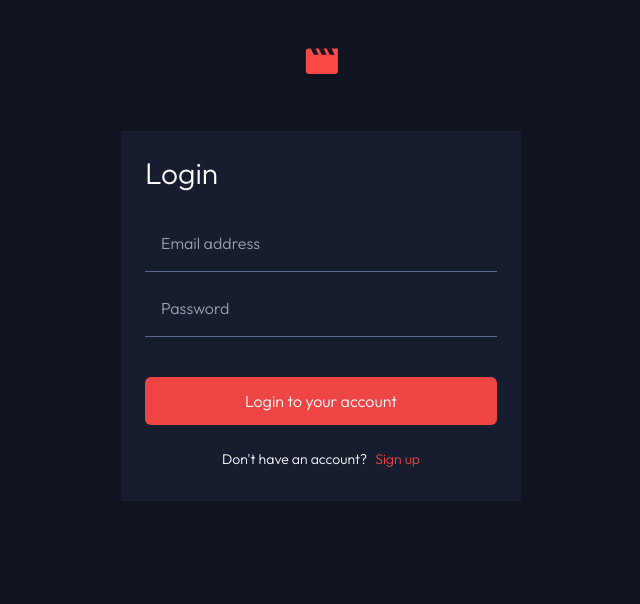
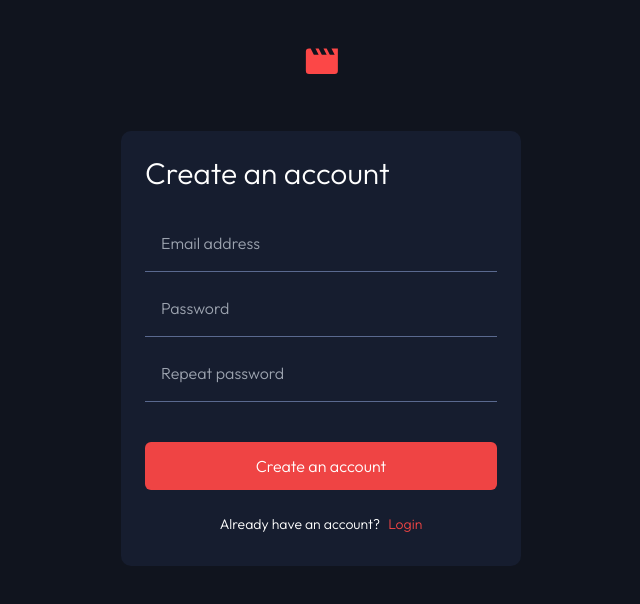
Before and after one commit to WhereIsPumpkin/movieappFront, a React (Vite) app: page /register in a window 1280 px wide. Shown: the top 604 px of the page, without its empty margins (319-959 px from the left). Built offline with nearby package versions, Linux system fonts and the light colour scheme.

Commit message:
feat: Add Register component with email and password fields and routing between Login and Register

```diff
--- a/package.json
+++ b/package.json
@@ -11,7 +11,8 @@
   },
   "dependencies": {
     "react": "^18.2.0",
-    "react-dom": "^18.2.0"
+    "react-dom": "^18.2.0",
+    "react-router-dom": "^6.11.1"
   },
   "devDependencies": {
     "@types/react": "^18.0.28",
--- a/src/App.tsx
+++ b/src/App.tsx
@@ -1,13 +1,16 @@
-import './App.css'
-import Login from './components/Login'
+import Login from './pages/Login'
+import Register from './pages/Register'
+import { Route, Routes, Navigate } from "react-router-dom";
 
 function App() {
-
-
   return (
     <div className='bg-darkblue h-screen flex items-center px-6 py-12 flex-col font-outfit font-light gap-14'>
-      <Login />
-    </ div>
+      <Routes>
+        <Route path="/" element={<Navigate to="/login" />} />
+        <Route path="/login" element={<Login />} />
+        <Route path="/register" element={<Register />} />
+      </Routes>
+    </div>
   )
 }
 
--- a/src/main.tsx
+++ b/src/main.tsx
@@ -1,10 +1,13 @@
 import React from 'react'
 import ReactDOM from 'react-dom/client'
 import App from './App.tsx'
+import { BrowserRouter } from 'react-router-dom'
 import './index.css'
 
 ReactDOM.createRoot(document.getElementById('root') as HTMLElement).render(
   <React.StrictMode>
-    <App />
-  </React.StrictMode>,
+    <BrowserRouter>
+      <App />
+    </BrowserRouter>
+  </React.StrictMode>
 )
--- a/src/components/Login.tsx
+++ b/src/pages/Login.tsx
@@ -1,4 +1,5 @@
 import logo from "../assets/logo.svg";
+import { Link } from "react-router-dom";
 
 const Login = () => {
 
@@ -6,7 +7,7 @@ const Login = () => {
   return (
     <>
       <img src={logo} alt="logo" />
-      <div className="max-w-custom max-h-custom bg-semidarkblue w-full px-6 pt-6 pb-8">
+      <div className="max-w-custom max-h-custom bg-semidarkblue w-full px-6 pt-6 pb-8 rounded-[10px]">
         <h1 className="text-white text-3xl">Login</h1>
         <form className="mt-10 mb-6">
           <input
@@ -23,9 +24,9 @@ const Login = () => {
         </form>
         <p className="text-white text-center text-sm">
             Don't have an account?
-            <a href="#" className="text-red-500 ml-2">
+            <Link to={"/register"} className="text-red-500 ml-2">
                 Sign up
-            </a>
+            </ Link>
         </p>
       </div>
     </>
--- /dev/null
+++ b/src/pages/Register.tsx
@@ -0,0 +1,39 @@
+import logo from "../assets/logo.svg";
+import { Link } from "react-router-dom";
+
+const Register = () => {
+  return (
+    <>
+      <img src={logo} alt="logo" />
+      <div className="max-w-custom  bg-semidarkblue w-full px-6 pt-6 pb-8 rounded-[10px]">
+        <h1 className="text-white text-3xl">Create an account</h1>
+        <form className="mt-10 mb-6">
+          <input
+            type="email"
+            placeholder="Email address"
+            className="w-full pl-4 mb-6 bg-transparent text-base border-b border-custom-gray pb-4 text-white outline-none"
+          />
+          <input
+            type="password"
+            placeholder="Password"
+            className="w-full pl-4 mb-6 bg-transparent text-base border-b border-custom-gray pb-4 text-white outline-none"
+          />
+          <input
+            type="password"
+            placeholder="Repeat password"
+            className="w-full pl-4 mb-10 bg-transparent text-base border-b border-custom-gray pb-4 text-white outline-none"
+          />
+          <button type="submit" className="bg-red-500 w-full text-white h-12 rounded-md">Create an account</button>
+        </form>
+        <p className="text-white text-center text-sm">
+          Already have an account?
+          <Link to={"/login"} className="text-red-500 ml-2">
+            Login
+          </Link>
+        </p>
+      </div>
+    </>
+  );
+};
+
+export default Register;
```
Also changed, not shown: src/App.css (deleted), 1 other file (tests, documents, lock files or other folders).
